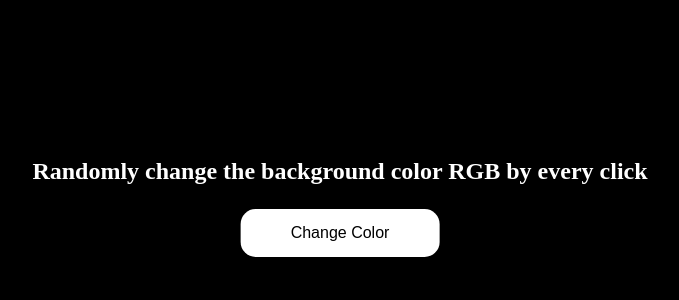
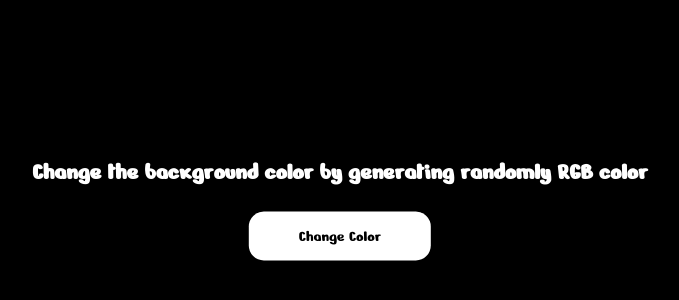
Before and after one commit to R-amin00/Color-Change-Project, a plain HTML site: page index.html in a window 1280 px wide. Shown: the part 42-342 px from the top of the page, without its empty margins (300-979 px from the left). Drawn offline with Linux system fonts and the light colour scheme.

Commit message:
second commit

```diff
--- a/index.html
+++ b/index.html
@@ -4,12 +4,13 @@
         <meta charset="UTF-8">
         <meta http-equiv="X-UA-Compatible" content="IE=edge">
         <meta name="viewport" content="width=device-width, initial-scale=1.0">
+        <link href="https://fonts.googleapis.com/css2?family=Nerko+One&display=swap" rel="stylesheet">
         <link rel="stylesheet" href="./style.css">
         <title>RGB Color Change</title>
     </head>
     <body id="body">
         <div class="container">
-            <h2 class="heading-primary">Randomly change the background color RGB by every click </h2><br>
+            <h2 class="heading-primary">Change the background color by generating randomly RGB color</h2><br>
             <div class="btn-box"><button class="btn" id="btnRGB">Change Color</button></div>
         </div>
 
--- a/style.css
+++ b/style.css
@@ -7,6 +7,8 @@
 }
 
 #body {
+    font-family: 'Nerko One', cursive;
+    font-weight: 400;
     background-color: rgb(0, 0, 0);
 }
 
@@ -34,6 +36,7 @@
     border: none;
     padding: 15px 50px;
     border-radius: 15px;
+    font-family: 'Nerko One', cursive;
     font-size: 16px;
 
     position: absolute;
```
